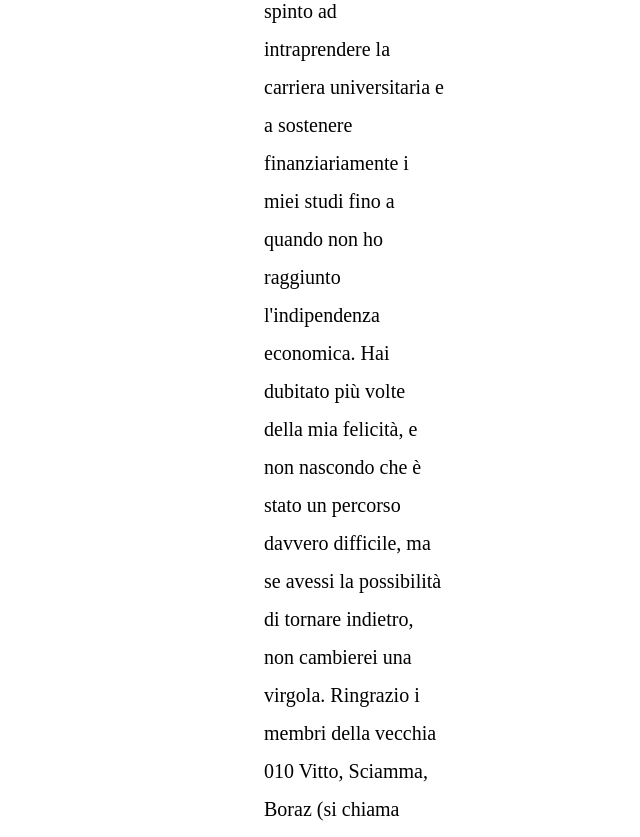
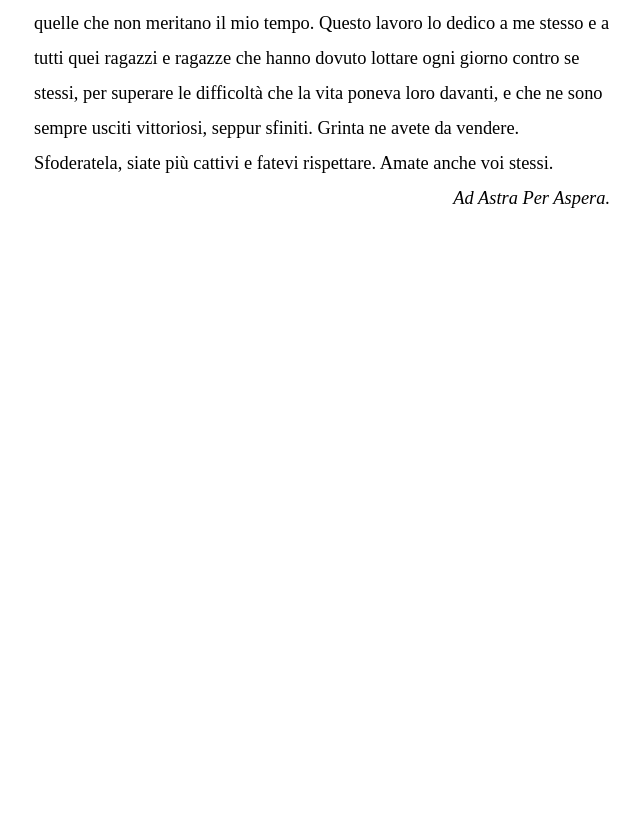
Before and after one commit to SimoMett/SimoMett.github.io, a plain HTML site: page index.html in a window 1280 px wide. Shown: the part 716-1553 px from the top of the page, without its empty margins (286-926 px from the left). After the commit the page ends 997 px from the top, so only its background shows below. Drawn offline with Linux system fonts and the light colour scheme.

Commit message:
Update index.css

```diff
--- a/index.css
+++ b/index.css
@@ -1,13 +1,13 @@
 body {
     font-family: 'Computer Modern', serif;
-    font-size: 20px;
+    font-size: 115%;
     background-color: #ffffff;
 
 }
 
 .container {
-    margin-right: 550px;
-    margin-left: 550px;
+    margin-right: 30%;
+    margin-left: 25%;
     line-height: 1.9;
 }
 
@@ -15,5 +15,5 @@ body {
 {
     text-align: right;
     font-style: italic;
-    padding-bottom: 75px;
+    padding-bottom: 10%;
 }
```
